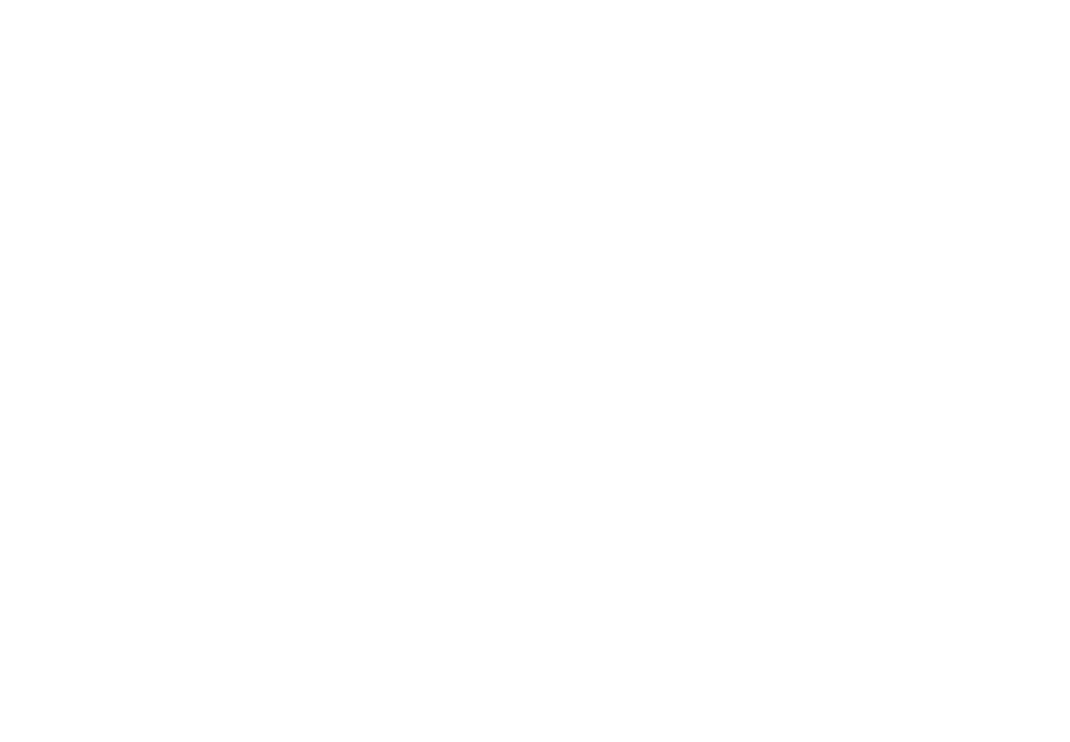
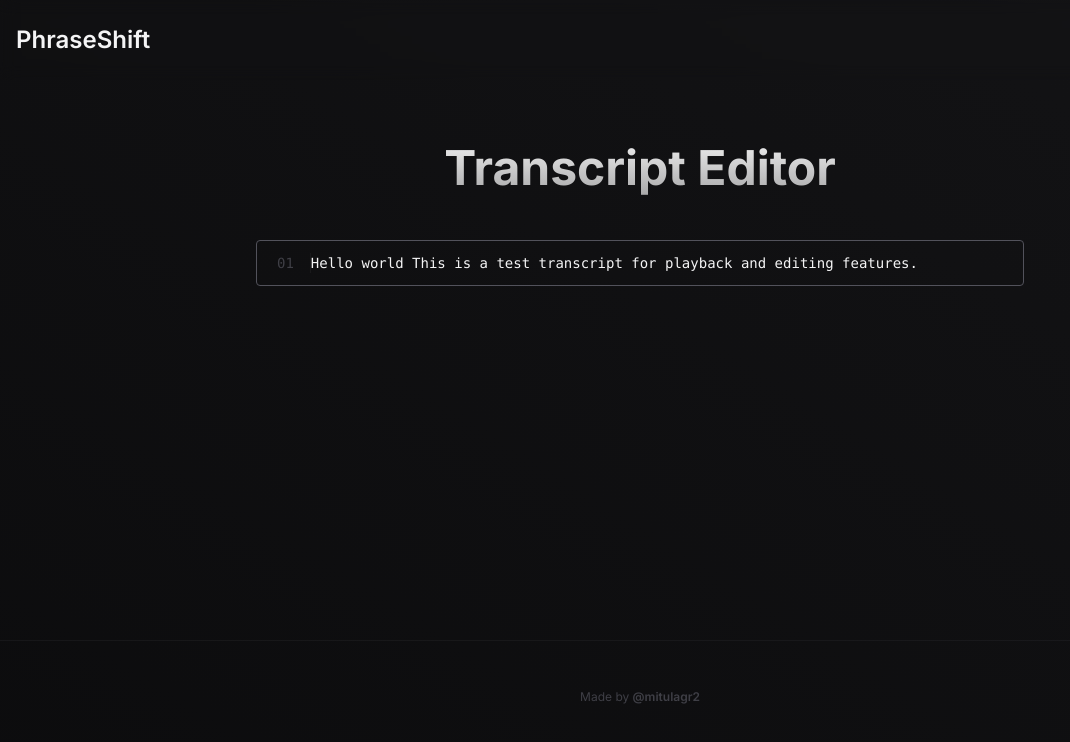
Before and after one commit to mitulagr2/phraseshift, a React (Create React App) app: page / in a window 1280 px wide. Shown: the top 742 px of the page, without its empty margins (0-1070 px from the left). Built offline with nearby package versions, Linux system fonts and the light colour scheme.

Commit message:
view script
- update layout
- add header
- add footer
- add transcript viewer

```diff
--- a/public/index.html
+++ b/public/index.html
@@ -24,6 +24,13 @@
       work correctly both with client-side routing and a non-root public URL.
       Learn how to configure a non-root public URL by running `npm run build`.
     -->
+    <link rel="preconnect" href="https://fonts.googleapis.com" />
+    <link rel="preconnect" href="https://fonts.gstatic.com" crossorigin />
+    <link
+      href="https://fonts.googleapis.com/css2?family=Inter:ital,opsz,wght@0,14..32,100..900;1,14..32,100..900&display=swap"
+      rel="stylesheet"
+    />
+
     <title>React App</title>
   </head>
   <body>
--- /dev/null
+++ b/src/components/Footer.tsx
@@ -0,0 +1,19 @@
+const Footer = () => {
+  return (
+    <footer className="bottom-0 border-t inset-2x-0 border-zinc-500/10">
+      <div className="flex flex-col gap-1 px-6 py-12 mx-auto text-xs text-center text-zinc-700 max-w-7xl lg:px-8">
+        <p>
+          Made by{" "}
+          <a
+            href="https://mitulagr2.netlify.app/"
+            className="font-semibold duration-150 hover:text-zinc-200"
+          >
+            @mitulagr2
+          </a>
+        </p>
+      </div>
+    </footer>
+  );
+};
+
+export default Footer;
--- /dev/null
+++ b/src/components/Header.tsx
@@ -0,0 +1,17 @@
+const Header = () => {
+  return (
+    <header className="top-0 z-30 w-full px-4 sm:fixed backdrop-blur bh-zinc-900/50">
+      <div className="container mx-auto">
+        <div className="flex flex-col items-center justify-between gap-2 pt-6 sm:h-20 sm:flex-row sm:pt-0">
+          <h1 className="text-2xl font-semibold duration-150 text-zinc-100 hover:text-white">
+            PhraseShift
+          </h1>
+          {/* Desktop navigation */}
+          <nav className="flex items-center grow"></nav>
+        </div>
+      </div>
+    </header>
+  );
+};
+
+export default Header;
--- /dev/null
+++ b/src/components/TranscriptEditor.tsx
@@ -0,0 +1,61 @@
+import { Fragment, useEffect, useState } from "react";
+import type { WordData } from "../shared/types";
+
+interface TranscriptEditorProps {
+  initialTranscript: WordData[];
+}
+
+const TranscriptEditor = ({ initialTranscript }: TranscriptEditorProps) => {
+  const [lines, setLines] = useState(1);
+
+  useEffect(() => {
+    const scriptElem = document.querySelector<HTMLElement>("#script");
+    if (scriptElem) {
+      const divHeight = scriptElem.offsetHeight;
+      const lineHeight = window
+        .getComputedStyle(scriptElem)
+        .getPropertyValue("line-height")
+        .slice(0, -2);
+      setLines(divHeight / +lineHeight);
+    }
+  }, []);
+
+  return (
+    <div className="container px-8 mx-auto pt-16 lg:pt-32">
+      <div className="max-w-3xl mx-auto">
+        <h1 className="py-4 text-5xl font-bold text-center text-transparent bg-gradient-to-t bg-clip-text from-zinc-100/60 to-white">
+          Transcript Editor
+        </h1>
+
+        <pre className="px-4 py-3 mt-8 font-mono text-base text-left bg-transparent border rounded border-zinc-600 focus:border-zinc-100/80 focus:ring-0 sm:text-sm text-zinc-100">
+          <div className="flex items-start px-1">
+            <div
+              aria-hidden="true"
+              className="pr-4 font-mono border-r select-none border-zinc-300/5 text-zinc-700"
+            >
+              {Array.from({
+                length: lines,
+              }).map((_, index) => (
+                <Fragment key={index}>
+                  {(index + 1).toString().padStart(2, "0")}
+                  <br />
+                </Fragment>
+              ))}
+            </div>
+
+            <div
+              id="script"
+              className="text-wrap w-full p-0 text-base bg-transparent border-0 appearance-none resize-none hover:resize text-zinc-100 placeholder-zinc-500 focus:ring-0 sm:text-sm"
+            >
+              {initialTranscript.map((item, idx) => (
+                <span key={idx}>{item.word} </span>
+              ))}
+            </div>
+          </div>
+        </pre>
+      </div>
+    </div>
+  );
+};
+
+export default TranscriptEditor;
--- a/src/components/TranscriptEditor/TranscriptEditor.tsx
+++ /dev/null
@@ -1,13 +0,0 @@
-import type { WordData } from "../../shared/types";
-
-interface TranscriptEditorProps {
-  initialTranscript: WordData[];
-}
-
-const TranscriptEditor = ({ initialTranscript }: TranscriptEditorProps) => {
-  console.log(initialTranscript);
-
-  return <></>;
-};
-
-export default TranscriptEditor;
--- a/src/index.css
+++ b/src/index.css
@@ -2,16 +2,11 @@
 @import "tailwindcss/components";
 @import "tailwindcss/utilities";
 
-body {
-  margin: 0;
-  font-family: -apple-system, BlinkMacSystemFont, "Segoe UI", "Roboto", "Oxygen",
-    "Ubuntu", "Cantarell", "Fira Sans", "Droid Sans", "Helvetica Neue",
-    sans-serif;
-  -webkit-font-smoothing: antialiased;
-  -moz-osx-font-smoothing: grayscale;
+@layer base {
+  html {
+    font-family: "Inter", sans-serif;
+    font-optical-sizing: auto;
+    font-weight: 400;
+    font-style: normal;
+  }
 }
-
-code {
-  font-family: source-code-pro, Menlo, Monaco, Consolas, "Courier New",
-    monospace;
-}
--- a/src/screens/App.tsx
+++ b/src/screens/App.tsx
@@ -1,11 +1,21 @@
 import styles from "./App.module.css";
 import { initialTranscript } from "../shared/constants";
-import TranscriptEditor from "../components/TranscriptEditor/TranscriptEditor";
+import TranscriptEditor from "../components/TranscriptEditor";
+import Header from "../components/Header";
+import Footer from "../components/Footer";
 
 function App() {
   return (
     <div className={styles.App}>
-      <TranscriptEditor initialTranscript={initialTranscript} />
+      <div className="relative min-h-screen bg-black bg-gradient-to-tr from-zinc-900/50 to-zinc-700/30">
+        <Header />
+
+        <main className="min-h-[80vh]">
+          <TranscriptEditor initialTranscript={initialTranscript} />
+        </main>
+
+        <Footer />
+      </div>
     </div>
   );
 }
```
Also changed, not shown: src/components/TranscriptEditor/TranscriptEditor.module.css (deleted).
